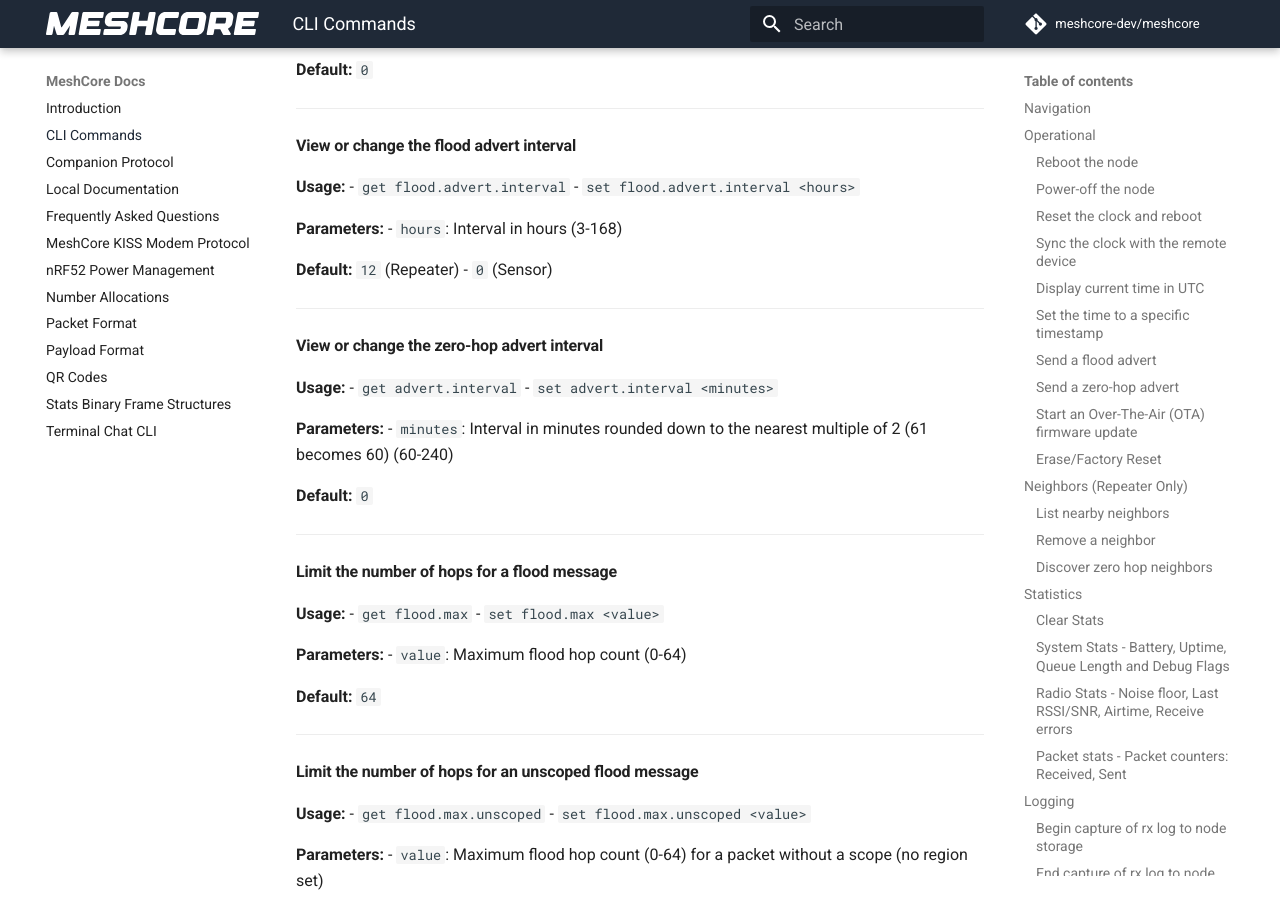
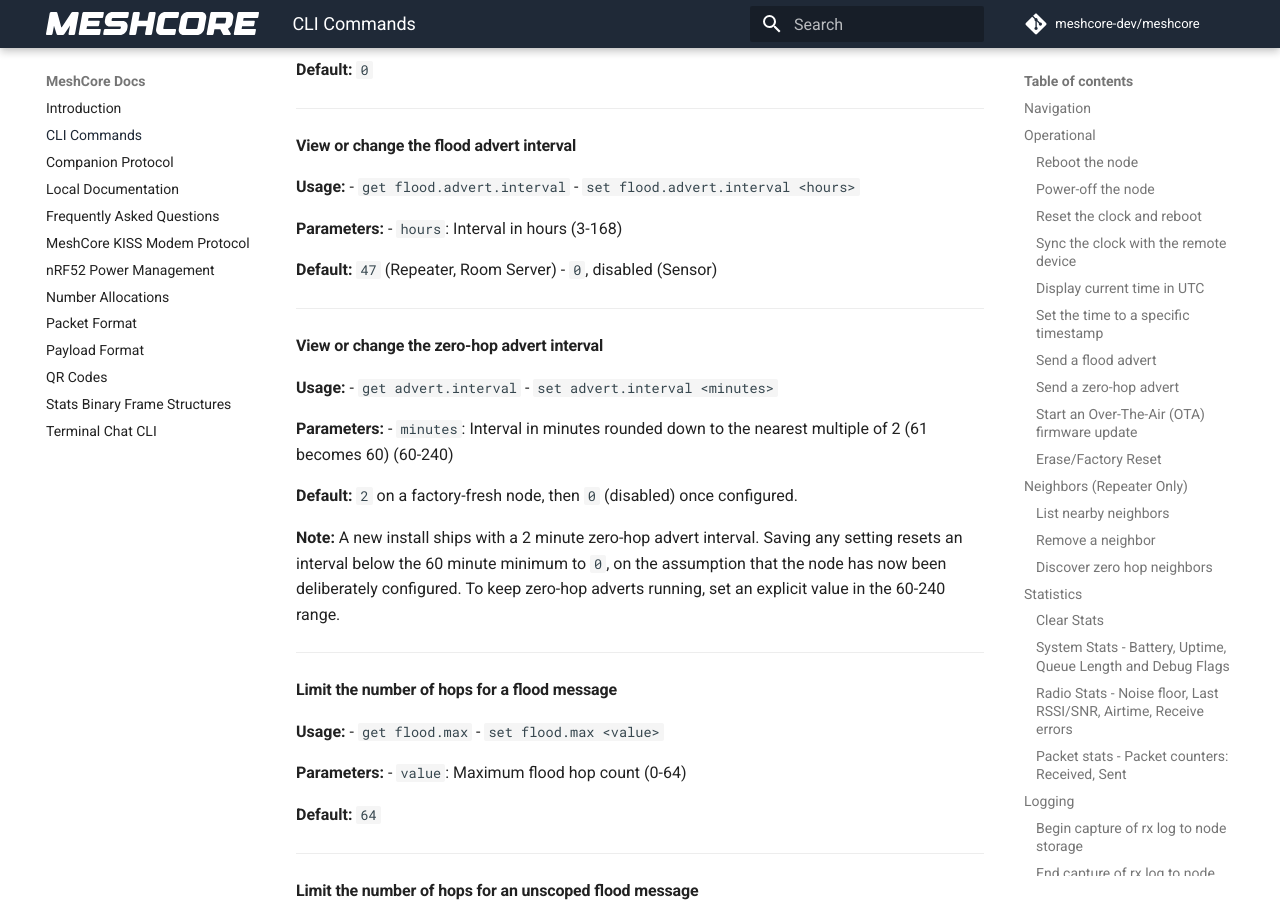
Before and after one commit to JacekVV/MeshCore-Hydra, an MkDocs documentation site: the page built from docs/cli_commands.md, in a window 1280 px wide and 900 px high, scrolled down 13542 px. Built offline with MkDocs 1.6.1 and Material for MkDocs 9.7.7, drawn with Linux system fonts in a browser that asks for light colours; comment, search, counter and statistics services are not loaded; some of the changed text lies outside the part shown.

Commit message:
docs: correct stale CLI default values
Five "Default:" values in cli_commands.md no longer matched the firmware:

- radio / freq: the default preset moved to EU/UK (Narrow) in 5f2ef21c,
 changing LORA_FREQ/BW/SF from 869.525/250/11 to 869.618/62.5/8
 (platformio.ini:29-31). No variant overrides these, and LORA_CR is 5
 on every path, so the full preset is 869.618,62.5,8,5.
- flood.advert.interval: raised to 47 hours in 6243a60d for both repeater
 and room server; sensor leaves it disabled.
- advert.interval: prefs store minutes/2 and the getter doubles on read, so a
 factory-fresh node reports 2, not 0. But savePrefs() zeroes any interval
 below the 60 minute minimum (CommonCLI.cpp:162-165), and it is called from
 every `set` handler -- so the value becomes 0 as soon as the node is
 configured. Documented both states, since neither alone is the whole story.
- direct.txdelay: repeater defaults to 0.3, room server and sensor to 0.2.

Sources: platformio.ini:29-31, simple_repeater/MyMesh.cpp:893,903-904,
simple_room_server/MyMesh.cpp:650,661-662, simple_sensor/SensorMesh.cpp:716,
726-727, CommonCLI.cpp:162-165,680-681.

```diff
--- a/docs/cli_commands.md
+++ b/docs/cli_commands.md
@@ -537,7 +537,7 @@ This document provides an overview of CLI commands that can be sent to MeshCore
 **Parameters:**
 - `value`: Direct transmit delay factor (0-2)
 
-**Default:** `0.2`
+**Default:** `0.3` (Repeater) - `0.2` (Room Server, Sensor)
 
 **Note:** Same collision-avoidance random window as `txdelay`, but applied to direct (non-flood, routed) traffic. The default is lower because direct packets are addressed to a specific next hop, so far fewer nodes compete to retransmit them.
 
@@ -654,7 +654,7 @@ This document provides an overview of CLI commands that can be sent to MeshCore
 **Parameters:**
 - `hours`: Interval in hours (3-168)
 
-**Default:** `12` (Repeater) - `0` (Sensor)
+**Default:** `47` (Repeater, Room Server) - `0`, disabled (Sensor)
 
 ---
 
@@ -666,7 +666,12 @@ This document provides an overview of CLI commands that can be sent to MeshCore
 **Parameters:**
 - `minutes`: Interval in minutes rounded down to the nearest multiple of 2 (61 becomes 60) (60-240)
 
-**Default:** `0`
+**Default:** `2` on a factory-fresh node, then `0` (disabled) once configured.
+
+**Note:** A new install ships with a 2 minute zero-hop advert interval. Saving
+any setting resets an interval below the 60 minute minimum to `0`, on the
+assumption that the node has now been deliberately configured. To keep zero-hop
+adverts running, set an explicit value in the 60-240 range.
 
 ---
 
```
Also changed, not shown: other parts of docs/cli_commands.md (+2 -2 lines).
